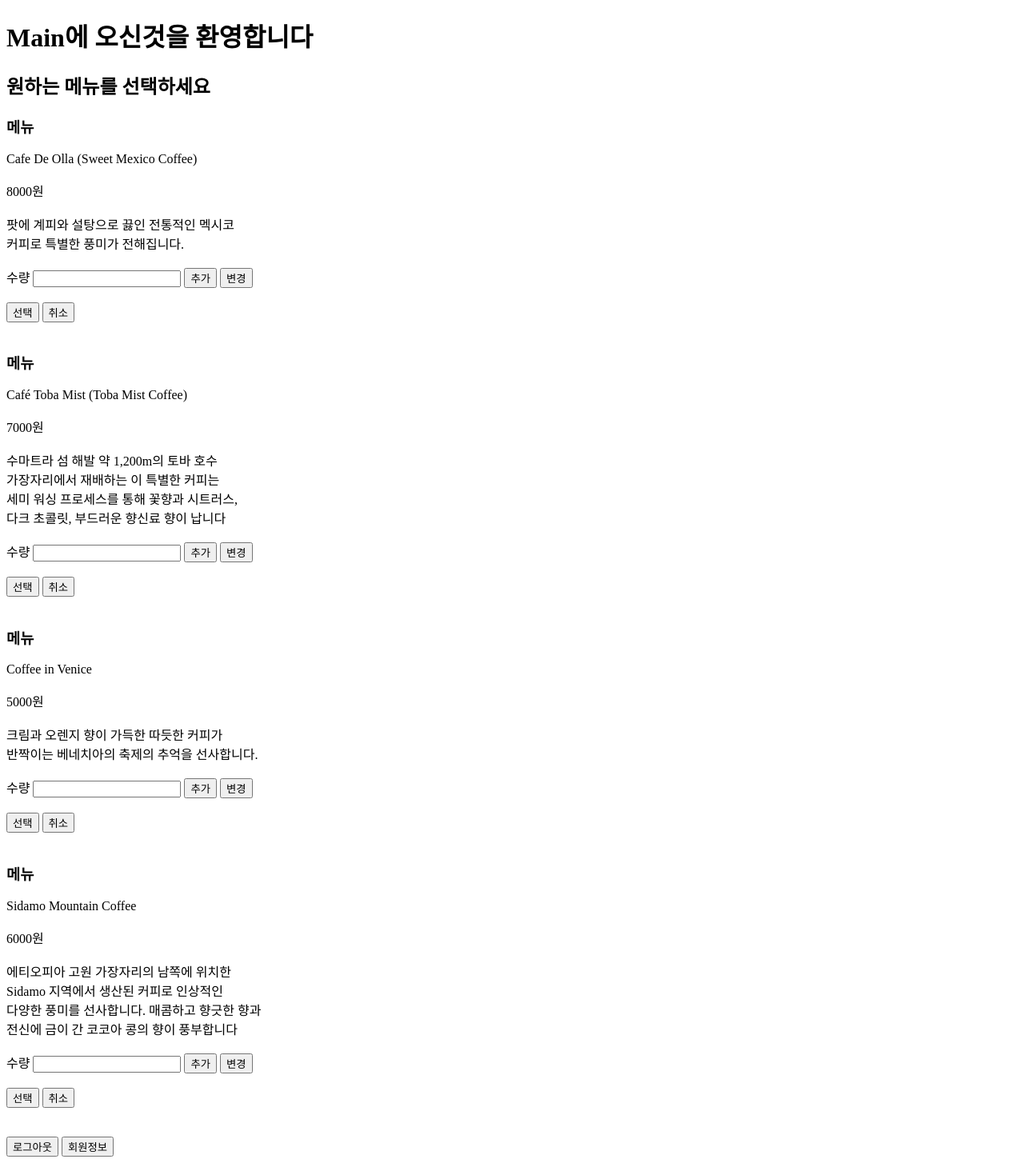
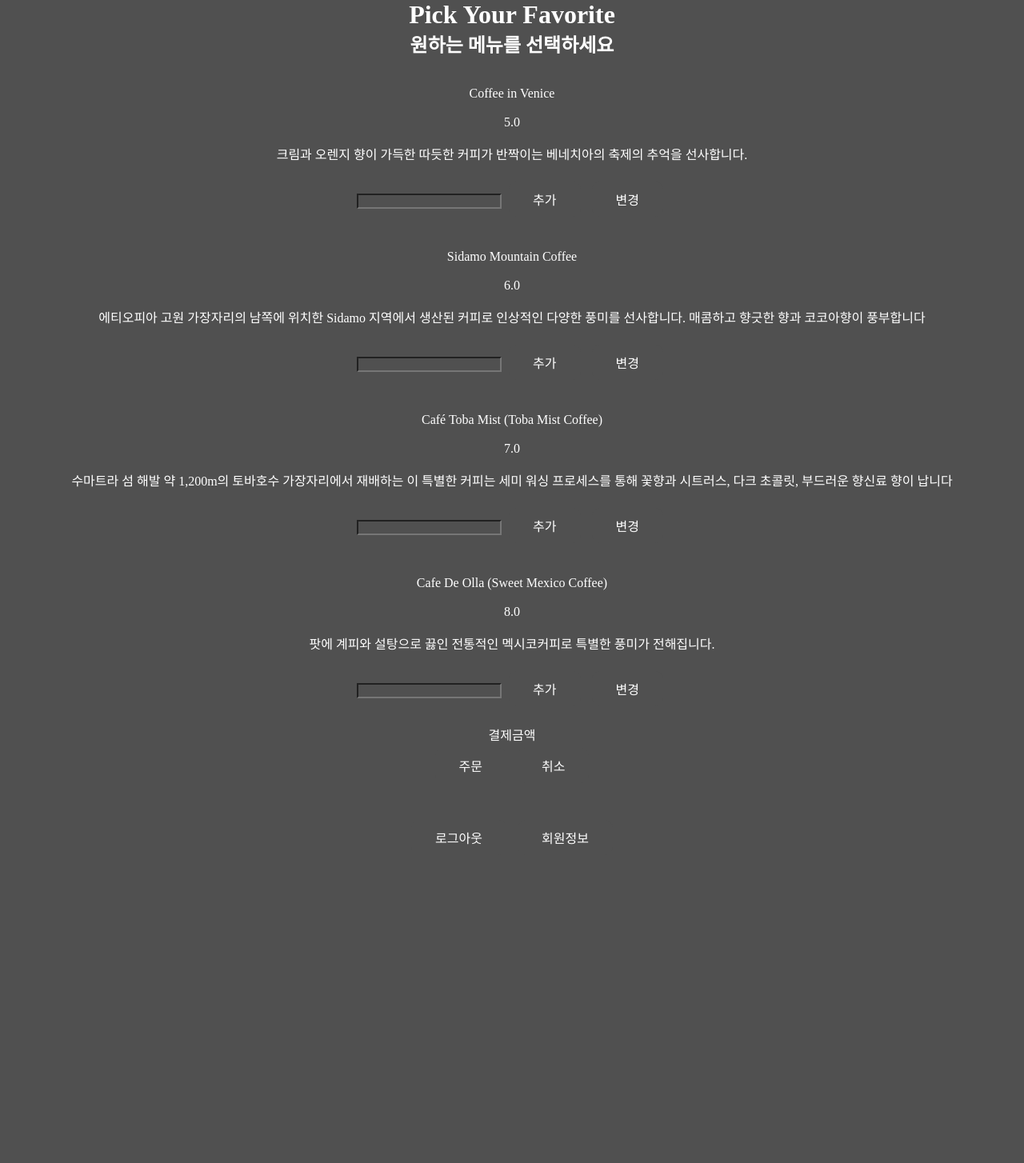
Before and after one commit to Henry-choi426/TeamProject01, a Flask app: page /menupage in a window 1280 px wide. Shown: the whole page at 80% size. After the commit the page ends 1056 px from the top, so only its background shows below. Run offline with Flask 2, Linux system fonts and the light colour scheme.

Commit message:
Update 03.menuSelect.html

```diff
--- a/templates/03.menuSelect.html
+++ b/templates/03.menuSelect.html
@@ -5,90 +5,59 @@
   <meta http-equiv="X-UA-Compatible" content="IE=edge">
   <meta name="viewport" content="width=device-width, initial-scale=1.0">
   <title>Menu</title>
+
+  <link rel="stylesheet" href="{{url_for('static', filename='css/style.css')}}">
   <script src="{{url_for('static', filename='js/script.js')}}"></script>
+
 </head>
 <body>
 
-<h1>Main에 오신것을 환영합니다</h1>
+<h1>Pick Your Favorite</h1>
 <h2>원하는 메뉴를 선택하세요</h2>
 
-<form>
-  <h3>메뉴</h3>
+
+  <br><br>
+  <div id="menuname">Coffee in Venice</div><br>
+  <div id="menuprice">5.0</div><br>
+  <div id="menuinfo">크림과 오렌지 향이 가득한 따듯한 커피가 반짝이는 베네치아의 축제의 추억을 선사합니다.</div><br>
+  <input type="number" class="form" id="orderquantity1" name="orderquantity" min="0" max="">
+  <button type="button" class="button" id="insertorder" onclick=>추가</button>
+  <button type="button" class="button" id="updateorder" onclick=>변경</button><br>
+
+  <br><br>
+  <div id="menuname">Sidamo Mountain Coffee</div><br>
+  <div id="menuprice">6.0</div><br>
+  <div id="menuinfo">에티오피아 고원 가장자리의 남쪽에 위치한 Sidamo 지역에서 생산된 커피로 인상적인 다양한 풍미를 선사합니다. 매콤하고 향긋한 향과 코코아향이 풍부합니다</div><br>
+  <input type="number" class="form" id="orderquantity2" name="orderquantity" min="0" max="">
+  <button type="button" class="button" id="insertorder" onclick=>추가</button>
+  <button type="button" class="button" id="updateorder" onclick=>변경</button><br>
+
+  <br><br>
+  <div id="menuname">Café Toba Mist (Toba Mist Coffee)</div><br>
+  <div id="menuprice">7.0</div><br>
+  <div id="menuinfo">수마트라 섬 해발 약 1,200m의 토바호수 가장자리에서 재배하는 이 특별한 커피는 세미 워싱 프로세스를 통해 꽃향과 시트러스, 다크 초콜릿, 부드러운 향신료 향이 납니다</div><br>
+  <input type="number" class="form" id="orderquantity3" name="orderquantity" min="0" max="">
+  <button type="button" class="button" id="insertorder" onclick=>추가</button>
+  <button type="button" class="button" id="updateorder" onclick=>변경</button><br>
+
+  <br><br>
   <div id="menuname">Cafe De Olla (Sweet Mexico Coffee)</div><br>
-  <div id="menuprice">8000원</div><br>
-  <div id="menuinfo">팟에 계피와 설탕으로 끓인 전통적인 멕시코 <br>
-    커피로 특별한 풍미가 전해집니다. </div><br>
-  <label for="orderquantity">수량</label>
-  <input type="number" id="orderquantity" name="orderquantity" min="0" max="">
-  <button type="submit" class="button" id="insertorder" onclick=>추가</button>
-  <button type="submit" class="button" id="updateorder" onclick=>변경</button><br>
-</form>
-
-<br>
-<button type="submit" class="button" id="select" onclick=>선택</button>
-<button type="submit" class="button" id="cancel" onclick=>취소</button><br>
-<br>
-
-<h3>메뉴</h3>
-<div id="menuname">Café Toba Mist (Toba Mist Coffee)</div><br>
-<div id="menuprice">7000원</div><br>
-<div id="menuinfo">수마트라 섬 해발 약 1,200m의 토바 호수 <br>
-  가장자리에서 재배하는 이 특별한 커피는 <br>
-  세미 워싱 프로세스를 통해 꽃향과 시트러스,<br>
-  다크 초콜릿, 부드러운 향신료 향이 납니다</div><br>
-<label for="orderquantity">수량</label>
-<input type="number" id="orderquantity" name="orderquantity" min="0" max="">
-<button type="submit" class="button" id="insertorder" onclick=>추가</button>
-<button type="submit" class="button" id="updateorder" onclick=>변경</button><br>
-</form>
-
-<br>
-<button type="submit" class="button" id="select" onclick=>선택</button>
-<button type="submit" class="button" id="cancel" onclick=>취소</button><br>
-<br>
-
-
-<h3>메뉴</h3>
-  <div id="menuname">Coffee in Venice</div><br>
-  <div id="menuprice">5000원</div><br>
-  <div id="menuinfo">크림과 오렌지 향이 가득한 따듯한 커피가 <br>
-    반짝이는 베네치아의 축제의 추억을 선사합니다.</div><br>
-  <label for="orderquantity">수량</label>
-  <input type="number" id="orderquantity" name="orderquantity" min="0" max="">
-  <button type="submit" class="button" id="insertorder" onclick=>추가</button>
-  <button type="submit" class="button" id="updateorder" onclick=>변경</button><br>
-</form>
-
-<br>
-<button type="submit" class="button" id="select" onclick=>선택</button>
-<button type="submit" class="button" id="cancel" onclick=>취소</button><br>
-<br>
-
-
-<h3>메뉴</h3>
-  <div id="menuname">Sidamo Mountain Coffee</div><br>
-  <div id="menuprice">6000원</div><br>
-  <div id="menuinfo">에티오피아 고원 가장자리의 남쪽에 위치한 <br>
-    Sidamo 지역에서 생산된 커피로 인상적인<br>
-    다양한 풍미를 선사합니다. 매콤하고 향긋한 향과<br>
-    전신에 금이 간 코코아 콩의 향이 풍부합니다</div><br>
-  <label for="orderquantity">수량</label>
-  <input type="number" id="orderquantity" name="orderquantity" min="0" max="">
-  <button type="submit" class="button" id="insertorder" onclick=>추가</button>
-  <button type="submit" class="button" id="updateorder" onclick=>변경</button><br>
-</form>
-
-<br>
-<button type="submit" class="button" id="select" onclick=>선택</button>
-<button type="submit" class="button" id="cancel" onclick=>취소</button><br>
-<br>
-
-
+  <div id="menuprice">8.0</div><br>
+  <div id="menuinfo">팟에 계피와 설탕으로 끓인 전통적인 멕시코커피로 특별한 풍미가 전해집니다.</div><br>
+  <input type="number" class="form" id="orderquantity4" name="orderquantity" min="0" max="">
+  <button type="button" class="button" id="insertorder" onclick=>추가</button>
+  <button type="button" class="button" id="updateorder" onclick=>변경</button><br>
 
 
 <br>
-<button type="button" class="button" id="signoff" onclick=>로그아웃</button>
-<button type="button" class="button" id="userinfo" onclick=>회원정보</button>
+<div id="totalPrice">결제금액</div>
+<button type="button" class="button" id="select" onclick=>주문</button>
+<button type="button" class="button" id="cancel" onclick="location.href='/'">취소</button><br>
+<br>
+
+<br>
+<button type="button" class="button" id="signoff" onclick="location.href='/logout'">로그아웃</button>
+<button type="button" class="button" id="userinfo" onclick="location.href='/'">회원정보</button>
 
 </body>
 </html>
```
